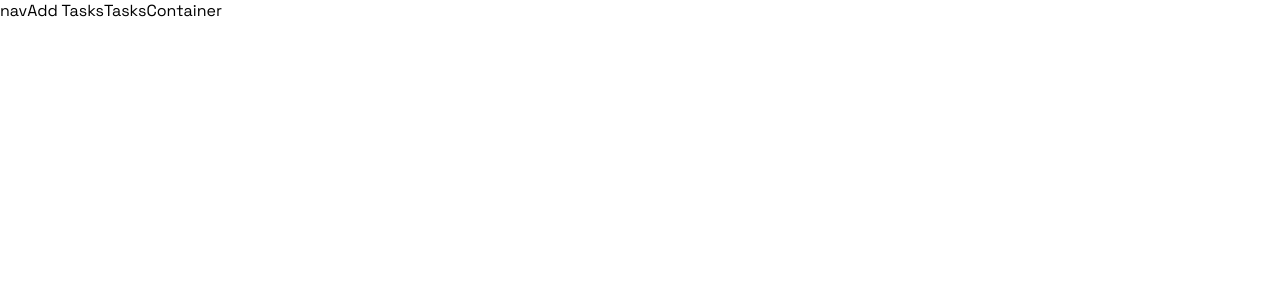
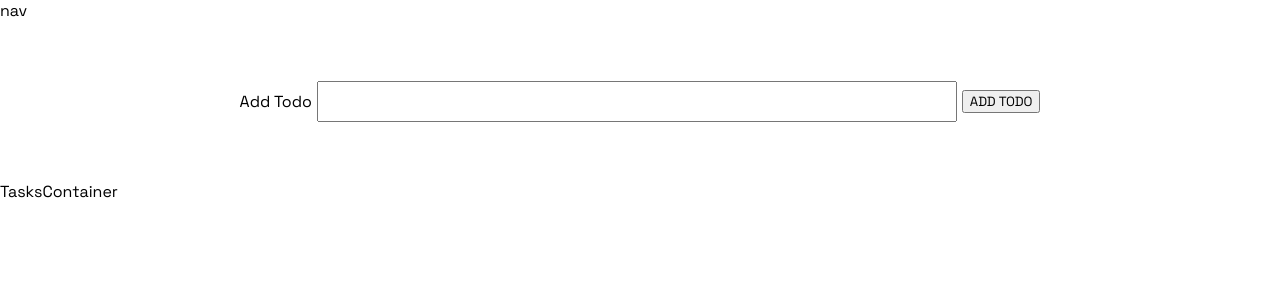
Before and after one commit to Afatkharrofiqi/kanban-app, a React (Create React App) app in the folder frontend/: page /tasks in a window 1280 px wide. Shown: the top 300 px of the page. Built offline with nearby package versions, Linux system fonts and the light colour scheme; no server answers.

Commit message:
feat: add task

```diff
--- a/frontend/src/components/AddTask.js
+++ b/frontend/src/components/AddTask.js
@@ -1,5 +1,30 @@
+import { useState } from "react";
+
 const AddTask = () => {
-  return <>Add Tasks</>;
+  const [task, setTask] = useState("");
+
+  const handleAddTodo = (e) => {
+    e.preventDefault();
+    // Logs the task to the console
+    console.log({ task });
+    setTask("");
+  };
+
+  return (
+    <form className="form__input" onSubmit={handleAddTodo}>
+      <label htmlFor="task">Add Todo</label>
+      <input
+        type="text"
+        name="task"
+        id="task"
+        value={task}
+        className="input"
+        required
+        onChange={(e) => setTask(e.target.value)}
+      />
+      <button className="addTodoBtn">ADD TODO</button>
+    </form>
+  );
 };
 
 export default AddTask;
```
